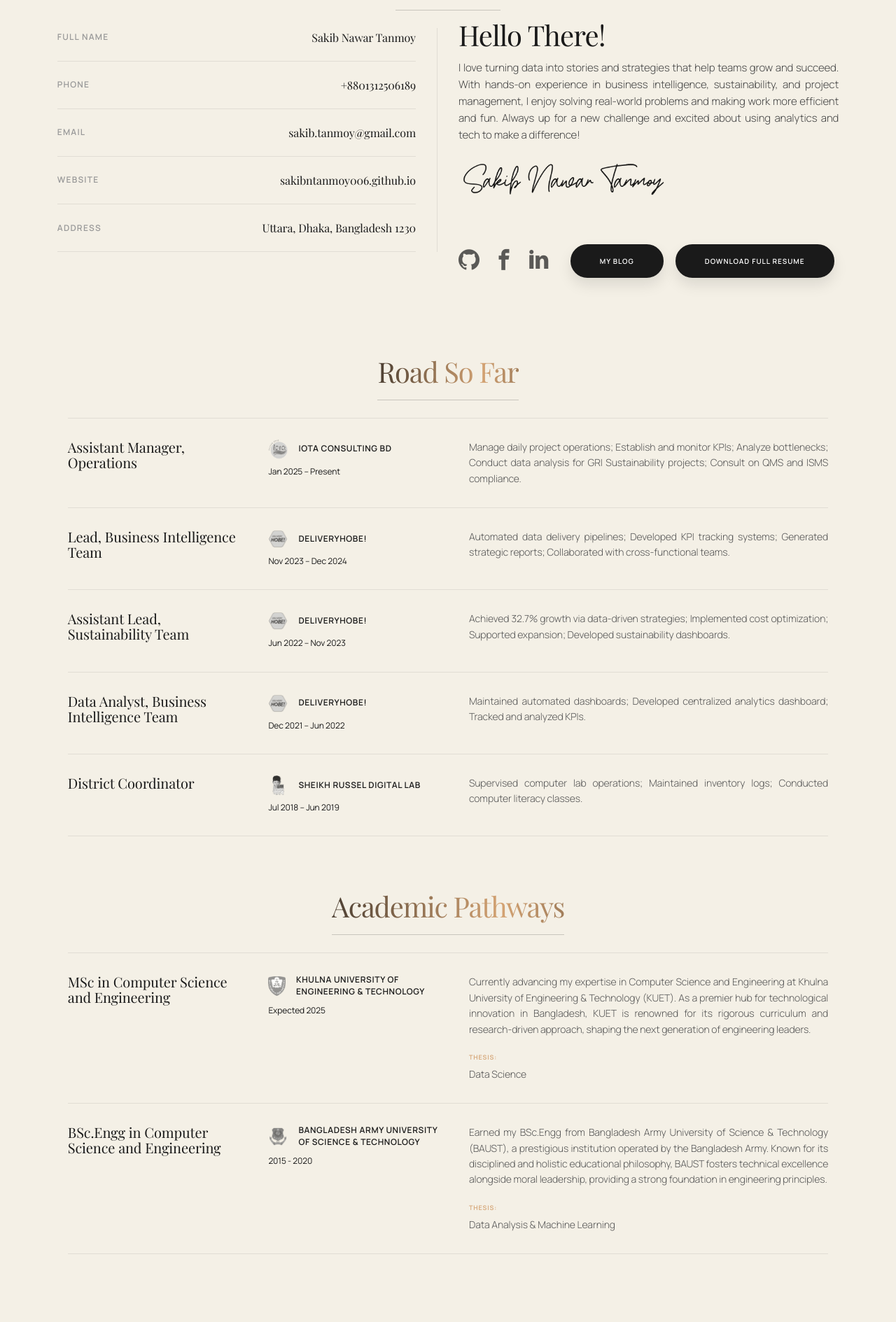
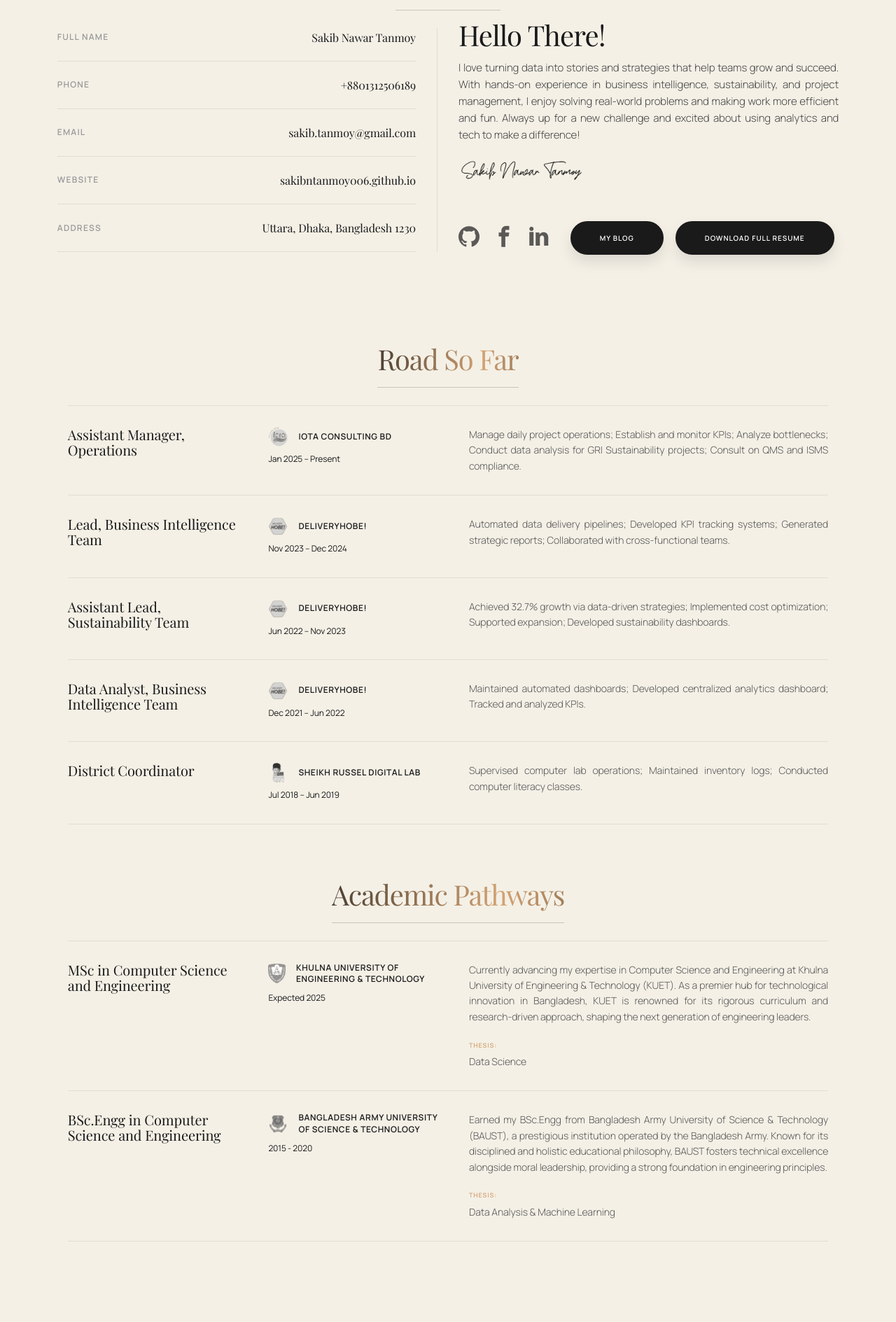
Before and after one commit to sakibntanmoy006/sakibntanmoy006.github.io, a Jekyll site: the page built from index.html, in a window 1280 px wide. Shown: the part 1059-2948 px from the top of the page at 70% size. Built offline with Jekyll 4.4.1, drawn with Linux system fonts in a browser that asks for light colours; some web fonts are replaced.

Commit message:
Reduce signoff size to 180px

```diff
--- a/css/style.css
+++ b/css/style.css
@@ -420,7 +420,7 @@ a:hover {
 }
 
 .signoff-gif {
-  width: 300px;
+  width: 180px;
   opacity: 1;
   display: block;
   margin-bottom: 15px;
```
